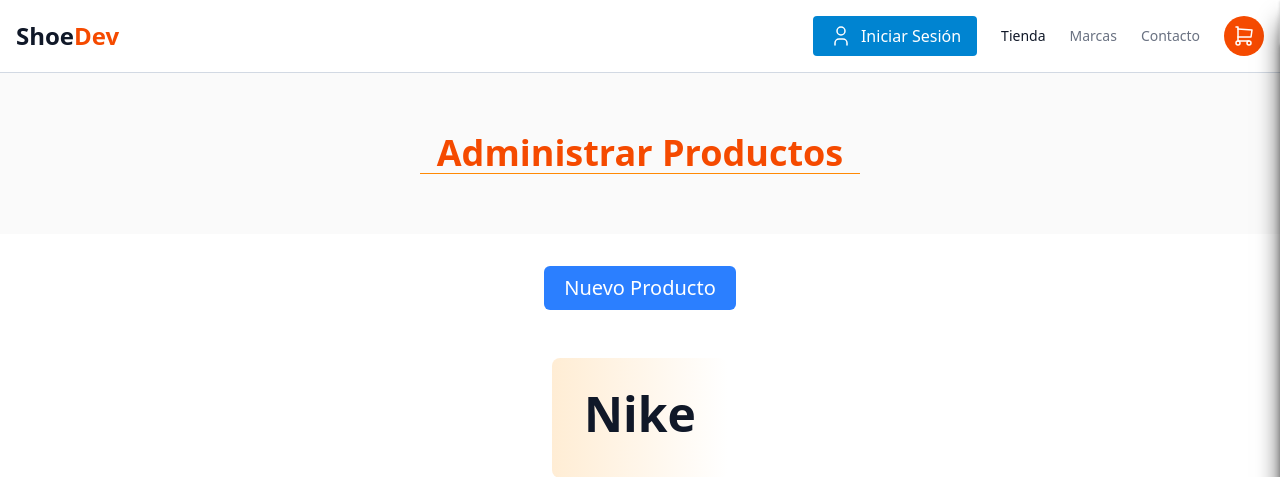
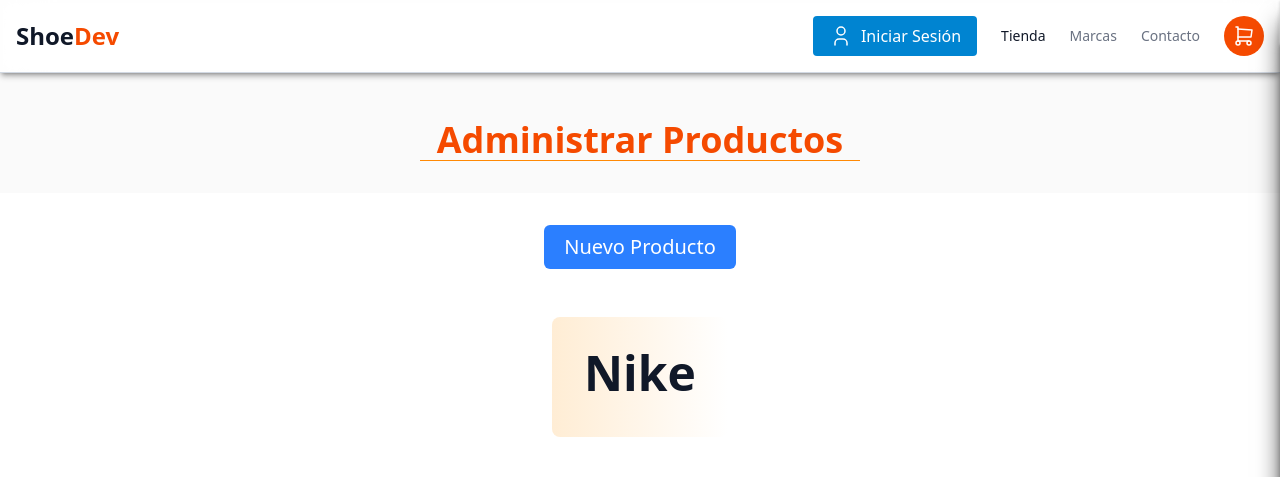
Before and after one commit to AntoDevLive/ShoeDev, a PHP site: page /backend/admin/productos.php in a window 1280 px wide. Shown: the top 477 px of the page. Run offline with PHP 8.4, Linux system fonts and the light colour scheme; data that the repository does not hold is empty.

Commit message:
header fijo tambien en admin productos

```diff
--- a/frontend/src/output.css
+++ b/frontend/src/output.css
@@ -358,6 +358,9 @@
   .mt-5 {
     margin-top: calc(var(--spacing) * 5);
   }
+  .mt-15 {
+    margin-top: calc(var(--spacing) * 15);
+  }
   .mb-2 {
     margin-bottom: calc(var(--spacing) * 2);
   }
@@ -1054,8 +1057,17 @@
   .pt-25 {
     padding-top: calc(var(--spacing) * 25);
   }
+  .pt-30 {
+    padding-top: calc(var(--spacing) * 30);
+  }
   .pb-2 {
     padding-bottom: calc(var(--spacing) * 2);
+  }
+  .pb-8 {
+    padding-bottom: calc(var(--spacing) * 8);
+  }
+  .pb-15 {
+    padding-bottom: calc(var(--spacing) * 15);
   }
   .pl-10 {
     padding-left: calc(var(--spacing) * 10);
--- a/frontend/templates/Header.php
+++ b/frontend/templates/Header.php
@@ -1,4 +1,4 @@
-<header id="inicio" class="bg-white/70 backdrop-blur-xl <?php if (basename($_SERVER['SCRIPT_NAME']) === 'tienda.php') echo 'fixed mb-50 w-full z-10 shadow-md shadow-black/30' ?> ">
+<header id="inicio" class="bg-white/70 backdrop-blur-xl <?php if (basename($_SERVER['SCRIPT_NAME']) === 'tienda.php' || basename($_SERVER['SCRIPT_NAME']) === 'productos.php') echo 'fixed mb-50 w-full z-10 shadow-md shadow-black/30' ?> ">
     <nav class="border-b border-b-slate-400/40 backdrop-blur">
         <div class="container mx-auto px-4 py-4">
             <div class="flex items-center justify-between">
--- a/frontend/views/productos.view.php
+++ b/frontend/views/productos.view.php
@@ -28,7 +28,7 @@
   <?php include __DIR__ . '/../templates/Modal_form_admin.php' ?>
 
   <!-- Título section -->
-  <section class="bg-neutral-50 py-15 flex flex-col justify-center items-center gap-8">
+  <section class="bg-neutral-50 pb-8 flex flex-col justify-center items-center gap-8 pt-30">
 
     <div class="w-110 border-b border-b-orange-400 text-center">
       <h1 class="text-4xl font-semibold text-orange-600">Administrar Productos</h1>
```
